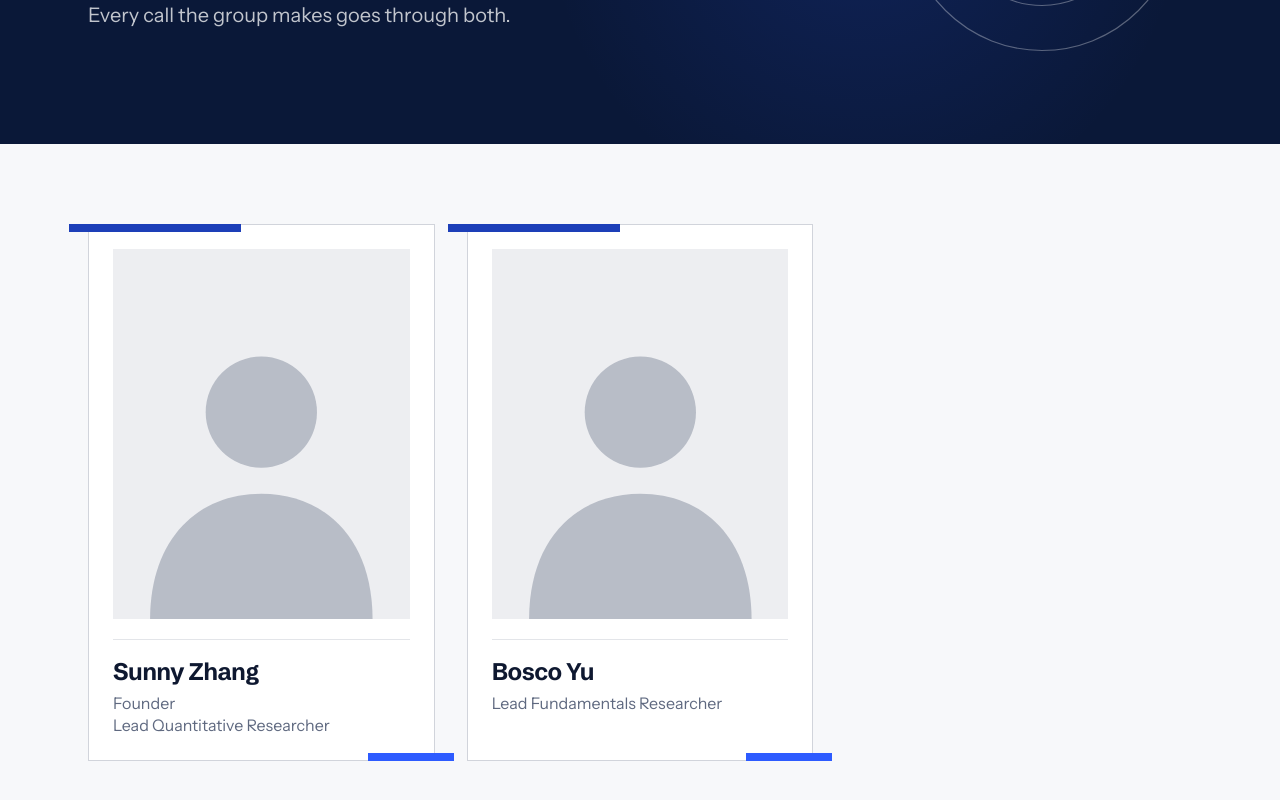
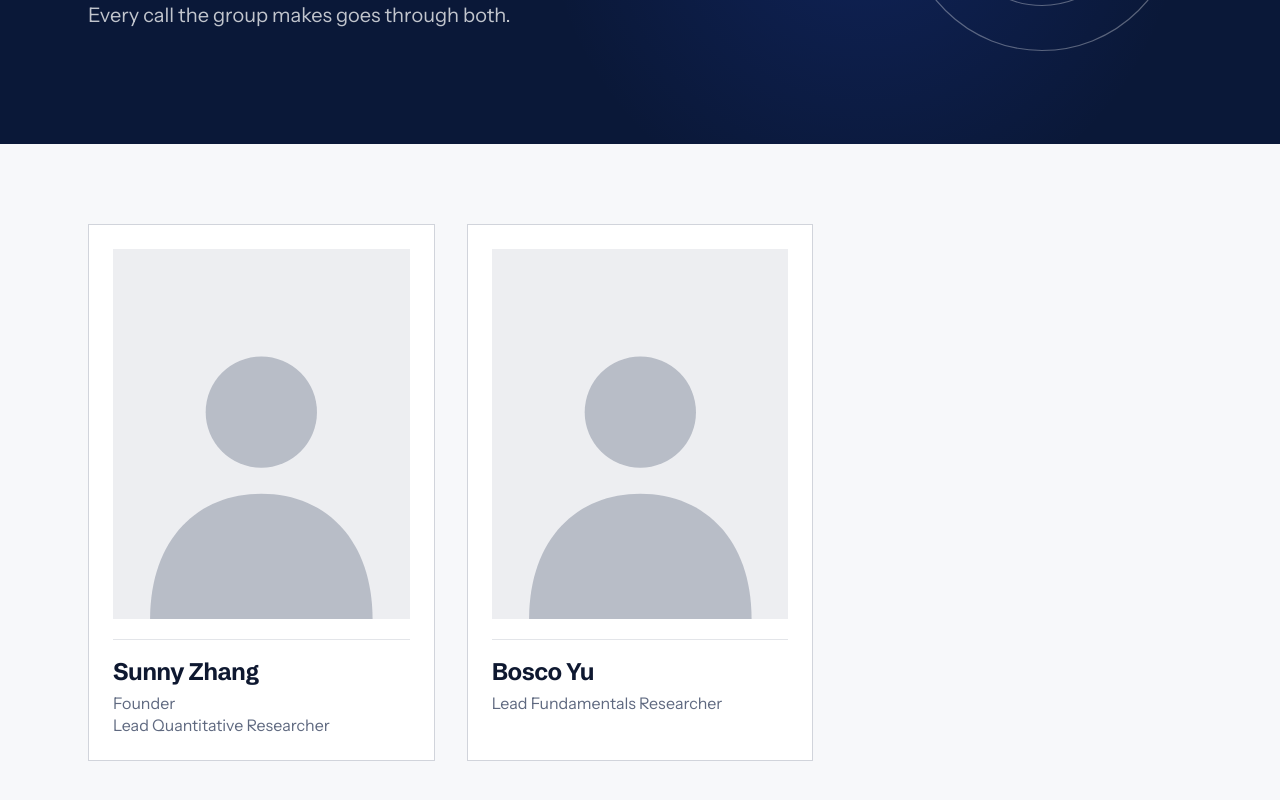
Before and after one commit to UTDSYS/UTDSYS-site, a Next.js app: page /team in a window 1280 px wide. Shown: the part 390-1190 px from the top of the page. Built offline with nearby package versions, Linux system fonts and the light colour scheme.

Commit message:
Team cards: remove the frame bars

```diff
--- a/app/team/page.tsx
+++ b/app/team/page.tsx
@@ -38,15 +38,10 @@ export default function TeamPage() {
 
       {/* one roster: the same portrait card for everyone */}
       <section aria-label="Members" className="mx-auto max-w-6xl px-6 pb-28 pt-14 sm:pt-20">
-        {/* Large, framed cards: the photo sits inset like an ID card. The
-            Get involved heading's two bars ride the frame and run past it:
-            the long dark blue one out of the top-left corner, the short blue
-            one out of the bottom-right. */}
+        {/* Large, framed cards: the photo sits inset like an ID card. */}
         <ul className="grid grid-cols-2 gap-3 sm:gap-6 lg:grid-cols-3 lg:gap-8">
           {members.map((m, i) => (
             <li key={i} className="relative border border-navy/20 bg-white p-3 sm:p-6">
-              <span className="absolute -left-2 -top-px h-1.5 w-1/2 bg-signal-deep sm:-left-5 sm:h-2" aria-hidden="true" />
-              <span className="absolute -bottom-px -right-2 h-1.5 w-1/4 bg-signal sm:-right-5 sm:h-2" aria-hidden="true" />
               <Portrait m={m} />
               <div className="mt-3 border-t border-navy/12 pt-3 sm:mt-5 sm:pt-4">
                 <p className="font-display text-lg font-bold tracking-tight text-ink sm:text-2xl">{m.name}</p>
```
